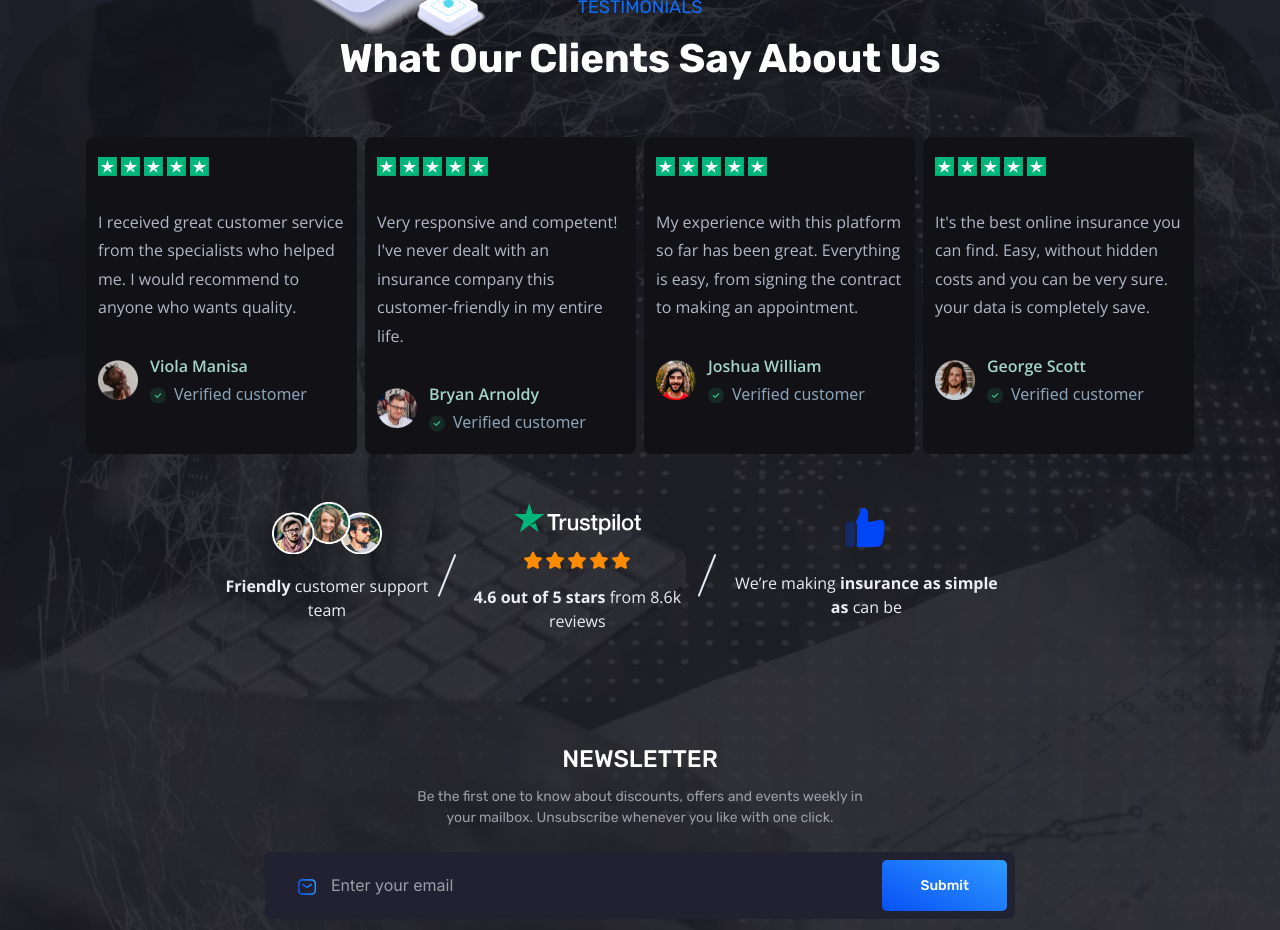
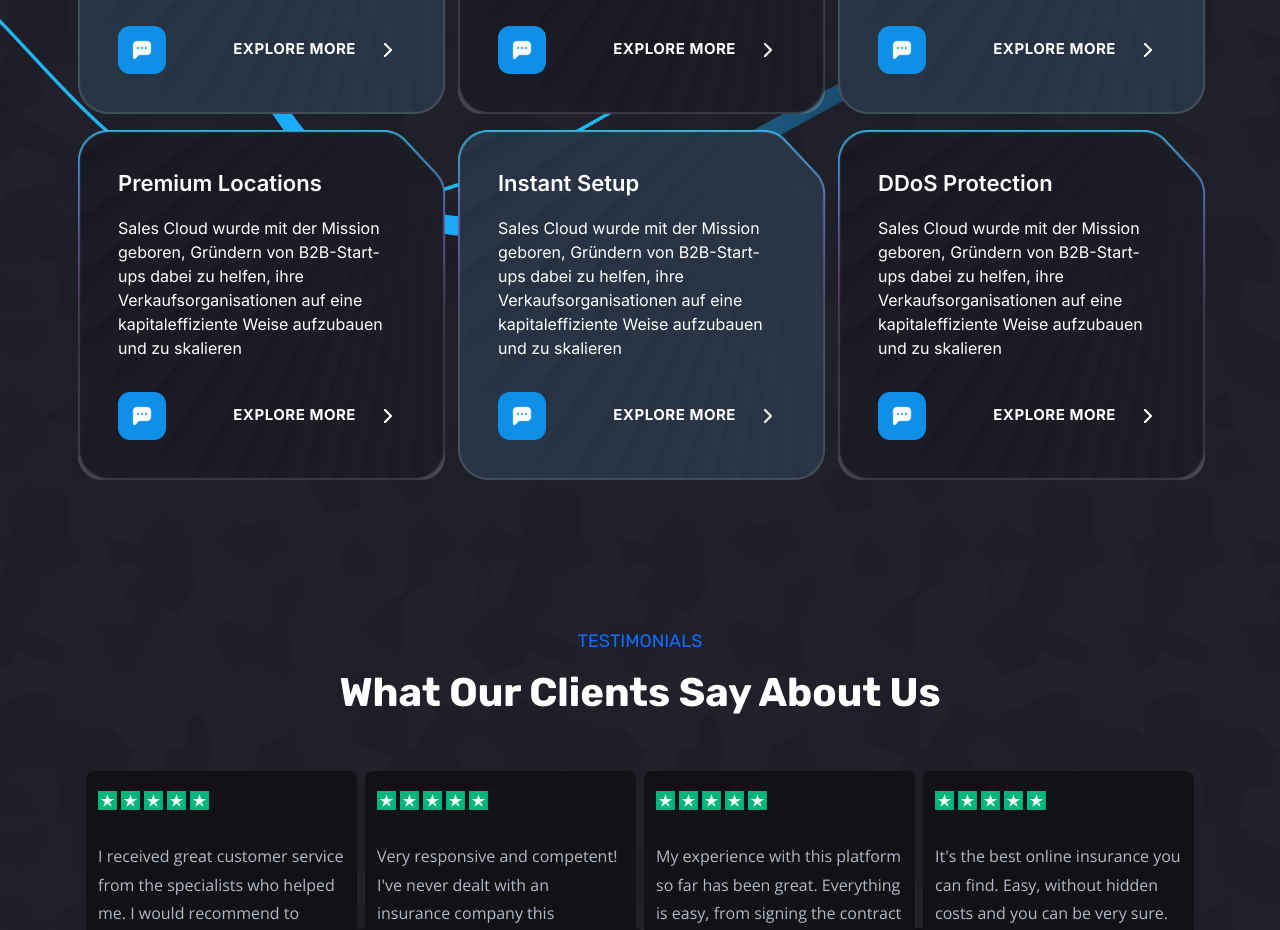
Before and after one commit to ashok-kumar-032/bot-hosting, a React (Create React App) app: page / in a window 1280 px wide. Shown: the part 4320-5250 px from the top of the page. Built offline with nearby package versions, Linux system fonts and the light colour scheme.

Commit message:
space change

```diff
--- a/src/ankit.css
+++ b/src/ankit.css
@@ -163,12 +163,6 @@
   transition: all 0.3s linear;
 }
 
-/* hvoer effect buttion submit in newsletter section */
-.btn_subimt:hover {
-  background: white;
-  color: black !important;
-}
-
 /* email input and placeholder use in newslatter section */
 .emailinput input {
   outline: none;
@@ -185,7 +179,7 @@
 .bg_footerimg {
   background-image: url(./assets/img/png/bgfooter.png);
   background-repeat: no-repeat;
-  background-color: rgba(0, 0, 0, 0.25);
+  background-color: rgba(0, 0, 0,0.50);
   border-radius: 150px 150px 0 0;
 }
 
--- a/src/ashok.css
+++ b/src/ashok.css
@@ -39,8 +39,8 @@
 
 /* top */
 .top_btn {
-    width: 50px;
-    z-index: 10;
+  width: 50px;
+  z-index: 10;
 }
 
 .top_animtion {
@@ -72,30 +72,29 @@
   right: -8px;
   bottom: -290px;
 }
+
 /* our_left_img */
 .our_left_img {
   bottom: -90px;
   left: 200px;
 }
-.about_top {
-  transform: translateY(-350px);
-  margin-top: 300px;
-}
-.about_b {
-  margin-bottom: -300px;
-}
-.our_card_2 {
-  margin-top: -200px;
-}
+
+
+
 @media (min-width: 992px) {
+  .our_card_2 {
+    margin-top: -200px !important;
+  }
+
   .our_box {
     background-image: url(../src/assets/img/webp/our_box_img.webp);
     background-position: center;
     background-size: cover;
     background-repeat: no-repeat;
-    border-radius: 20px;
     box-shadow: 8px 24px 96px 0px rgba(68, 77, 163, 0.08);
   }
+
+
 
   .our_box {
     transform: translateY(175px) !important;
@@ -103,12 +102,24 @@
 }
 
 @media (min-width: 1200px) {
+  .our_card_1 {
+    border-radius: 20px;
+  }
+
+  .about_b {
+    margin-bottom: -300px !important;
+  }
+
+  .about_top {
+    transform: translateY(-300px) !important;
+    margin-top: 400px;
+  }
+
   .our_box {
     background-image: url(../src/assets/img/webp/our_box_img.webp);
     background-position: center;
     background-size: cover;
     background-repeat: no-repeat;
-    border-radius: 20px;
     box-shadow: 8px 24px 96px 0px rgba(68, 77, 163, 0.08);
   }
 
@@ -118,12 +129,15 @@
 }
 
 @media (max-width: 992px) {
+  .our_card_1 {
+    border-radius: 20px;
+  }
+
   .our_box {
     background-image: url(../src/assets/img/webp/our_box_img.webp);
     background-position: center;
     background-size: cover;
     background-repeat: no-repeat;
-    border-radius: 20px;
     box-shadow: 8px 24px 96px 0px rgba(68, 77, 163, 0.08);
   }
 
@@ -132,12 +146,16 @@
   }
 
   .our_card {
-    transform: translateY(70px);
+    transform: translateY(70px) !important;
   }
 }
 
 @media (max-width: 576px) {
+  .our_card_1 {
+    border-radius: 0px !important;
+  }
+
   .our_card {
-    transform: translateY(50px);
+    transform: translateY(50px) !important;
   }
 }
--- a/src/components/home/Newsletter.jsx
+++ b/src/components/home/Newsletter.jsx
@@ -4,9 +4,9 @@ import email from "../../assets/img/svg/emailicon.svg";
 const Newsletter = () => {
   return (
     <>
-      <section>
+      <section className="py-5 my-lg-5">
         <Container>
-          <div className="text-center mt-5 pt-5">
+          <div className="text-center">
             <h4 className="ff_rubik fw-medium fs_5xl text-uppercase clr_white mb-2 pb-1">
               Newsletter
             </h4>
--- a/src/components/home/Our.jsx
+++ b/src/components/home/Our.jsx
@@ -9,14 +9,16 @@ import our_left_img from "../../assets/img/png/our_left_img.png";
 
 const Our = ({img_none}) => {
   return (
-    <section className="py-sm-5 py-3 my-1 my-sm-0 my-xl-5 position-relative our_card_2">
-      <div className={`our_left_img position-absolute d-none d-xl-block ${img_none}`}>
-                <img src={our_left_img} alt="our_left_img" />
+    <section className="position-relative our_card_2">
+      <div
+        className={`our_left_img position-absolute d-none d-xl-block ${img_none}`}
+      >
+        <img src={our_left_img} alt="our_left_img" />
       </div>
       <div className="back_effect our_card rounded-4">
         <div className="pt-3">
           <Container>
-            <div className="our_box p-3">
+            <div className="our_box our_card_1 p-3">
               <div className="text-white text-center pt-lg-4 pb-lg-5 pb-2 ">
                 <p className="common_heading">
                   Our <span className="clr_blue">Locations</span>
--- a/src/pages/Home.jsx
+++ b/src/pages/Home.jsx
@@ -15,11 +15,12 @@ const Home = () => {
     <div className="page_back">
       <Hero />
       <div className="overflow-hidden">
-      <Pricing Price={pricing_data} />
-      <Hosting />
+        <Pricing Price={pricing_data} />
+        <Hosting />
       </div>
       <Our />
-      <div className="bg_footerimg py-sm-5 py-3 mt-1 my-sm-0 mt-xl-5">
+      <ChooseUs ChooseUs={Choose} />
+      <div className="bg_footerimg">
         <div className="about_top">
           <Testimonials clients={Clientdata} />
           <Newsletter />
```
Also changed, not shown: src/components/common/Testimonials.jsx (+4 -3 lines), src/index.css (line endings or trailing spaces).
